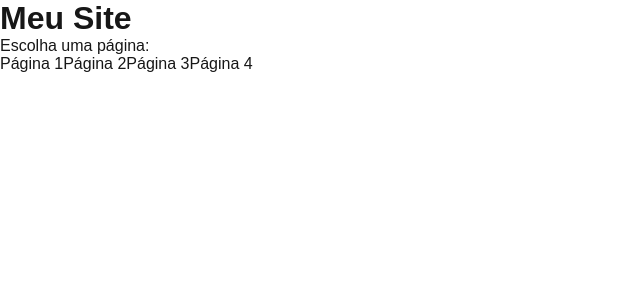
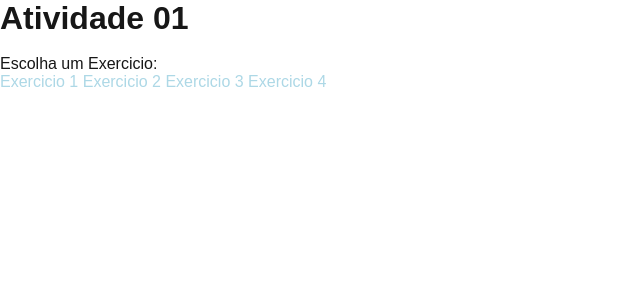
Before and after one commit to mateussjose/programacao_web_e_mobile, a Next.js app in the folder atividade-01/: page / in a window 1280 px wide. Shown: the top 300 px of the page, without its empty margins (0-640 px from the left). Built offline with nearby package versions, Linux system fonts and the light colour scheme.

Commit message:
atualizar home

```diff
--- a/atividade-01/app/page.js
+++ b/atividade-01/app/page.js
@@ -3,15 +3,17 @@ import Link from "next/link";
 export default function Home() {
   return (
     <main>
-      <h1>Meu Site</h1>
+      <h1>Atividade 01</h1>
 
-      <p>Escolha uma página:</p>
+      <br />
+
+      <p>Escolha um Exercicio:</p>
 
       <nav>
-        <Link href="/exercicio1">Página 1</Link>
-        <Link href="/exercicio2">Página 2</Link>
-        <Link href="/exercicio3">Página 3</Link>
-        <Link href="/exercicio4">Página 4</Link>
+        <Link href="/exercicio1" style={{ color: "lightblue"}}>Exercicio 1 </Link>
+        <Link href="/exercicio2" style={{ color: "lightblue"}}>Exercicio 2 </Link>
+        <Link href="/exercicio3" style={{ color: "lightblue"}}>Exercicio 3 </Link>
+        <Link href="/exercicio4" style={{ color: "lightblue"}}>Exercicio 4 </Link>
       </nav>
     </main>
   );
```
